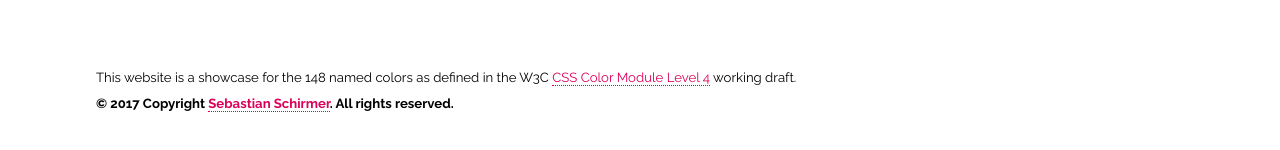
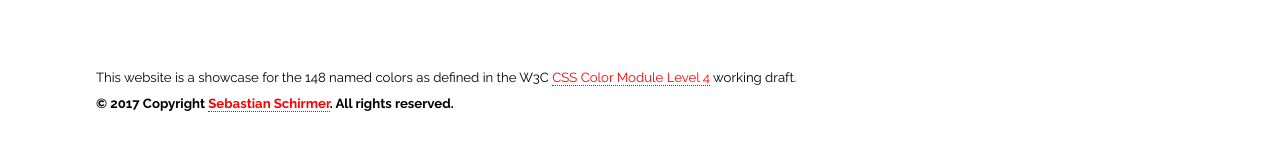
Before and after one commit to SebastianSchirmer/csscolors, a website: page src/index.html in a window 1280 px wide. Shown: the part 4247-4397 px from the top of the page. Drawn offline with nearby package versions, Linux system fonts and the light colour scheme; files that its build step writes are made by us from their sources.

Commit message:
Change link color to red

```diff
--- a/src/sass/main.scss
+++ b/src/sass/main.scss
@@ -21,7 +21,7 @@ $breakpoints: (
 $header-height-small: 2.5rem;
 $header-height-large: 2.5rem;
 
-$color-footer-links: #dd005a;
+$color-footer-links: red;
 
 
 ///////////////////
```
Also changed, not shown: dist/styles/main.css.
